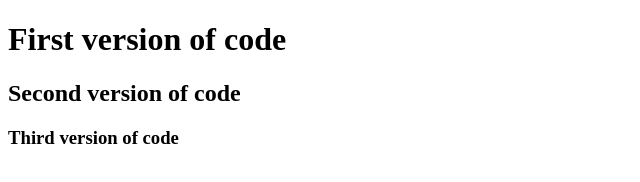
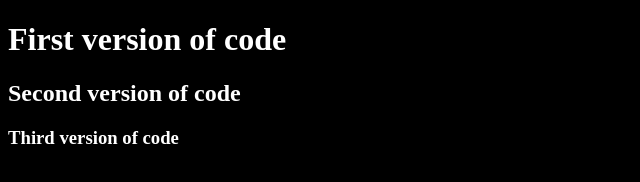
Before and after one commit to NikaChinchaladze/Second_Project, a plain HTML site: page index.html in a window 1280 px wide. Shown: the whole page, without its empty margins (0-640 px from the left). Drawn offline with Linux system fonts and the light colour scheme.

Commit message:
fourth version - add css file

```diff
--- a/index.html
+++ b/index.html
@@ -5,6 +5,8 @@
     <meta http-equiv="X-UA-Compatible" content="IE=edge">
     <meta name="viewport" content="width=device-width, initial-scale=1.0">
     <title>Version Control</title>
+    <!-- fourth version - add css file -->
+    <link rel="stylesheet" href="styles.css">
 </head>
 <body>
 
--- /dev/null
+++ b/styles.css
@@ -0,0 +1,4 @@
+body {
+    background-color: black;
+    color: white;
+}
```
